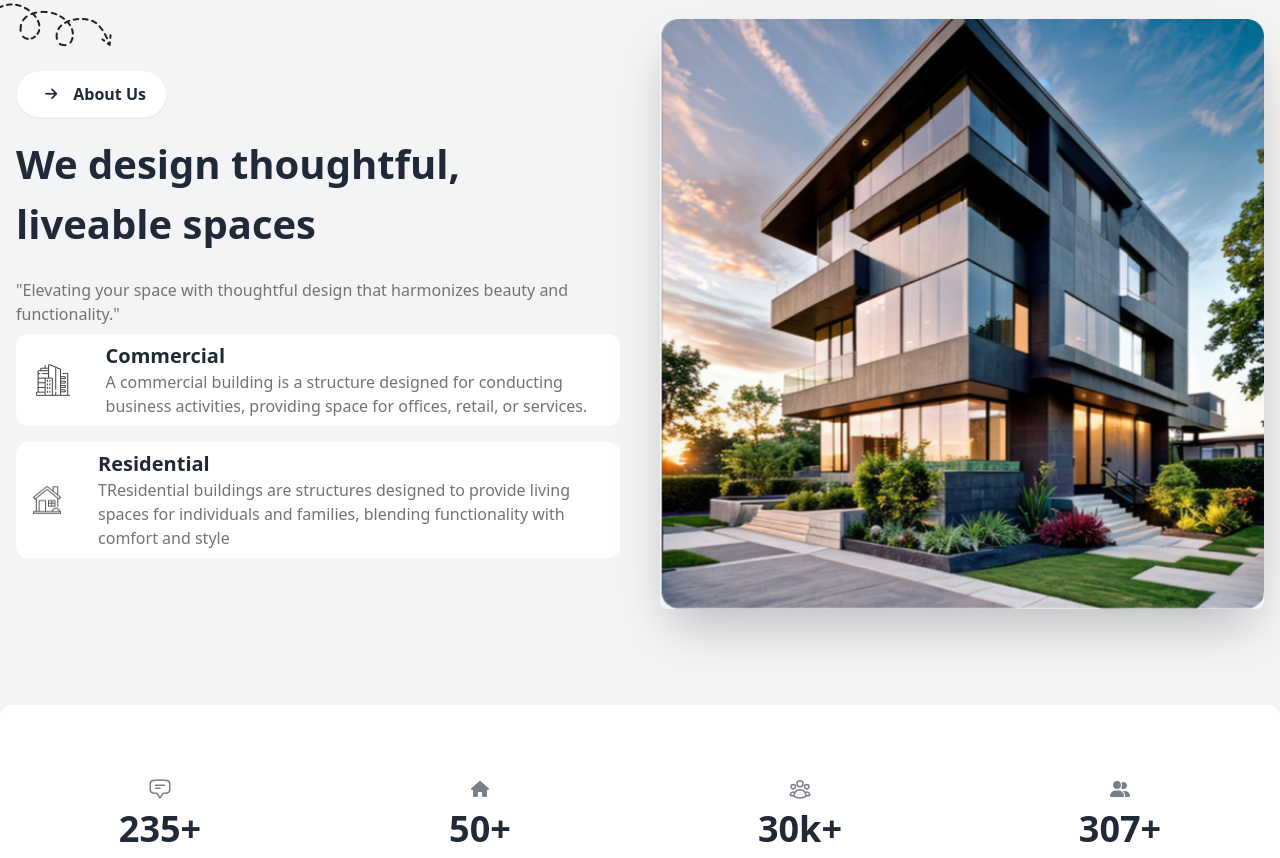
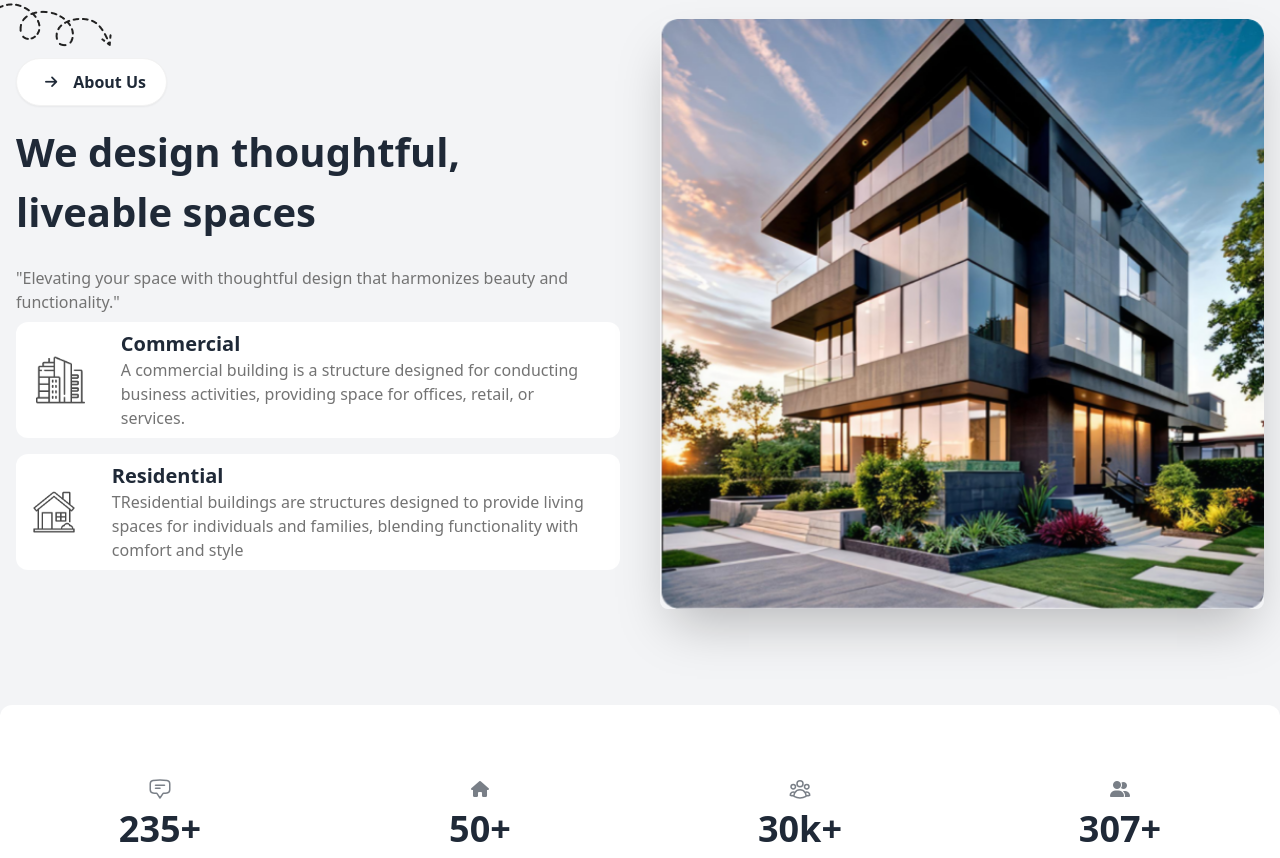
Before and after one commit to Denurychowdhury/rinterio-consultant, a plain HTML site: page index.html in a window 1280 px wide. Shown: the part 923-1781 px from the top of the page. Drawn offline with nearby package versions, Linux system fonts and the light colour scheme.

Commit message:
Edit footer and about section

```diff
--- a/index.html
+++ b/index.html
@@ -164,7 +164,7 @@
                             </div>
                             <div class="flex flex-col md:flex-row lg:flex-col gap-4">
                                 <div class="flex items-center gap-9 bg-white px-5 py-2 rounded-xl">
-                                    <div class=""><img src="./assets/commercial.png " alt=""></div>
+                                    <div class=""><img src="./assets/commercial.png " class="w-24" alt=""></div>
                                     <div>
                                         <h1 class="text-xl font-bold">Commercial</h1>
                                         <p class="text-paraColor text-base">
@@ -175,7 +175,7 @@
                                 </div>
                                 <div class="flex items-center gap-9 bg-white px-4 py-2 rounded-xl">
                                     <div class="">
-                                        <img src="./assets/residential.png " alt="">
+                                        <img src="./assets/residential.png " class="w-24" alt="">
                                     </div>
                                     <div>
                                         <h1 class="text-xl font-bold">Residential</h1>
@@ -582,7 +582,7 @@
                             <i class="fa-solid fa-arrow-right text-1xl p-2.5 -rotate-45 ">
                             </i>
                         </div>
-                        <h1 class="text-4xl font-extrabold lg:block md:hidden">Rinterio</h1>
+                        <h1 class="text-4xl font-extrabold ">Rinterio</h1>
                     </div>
                 </a>
                 <p class="py-2  text-paraColor">
```
